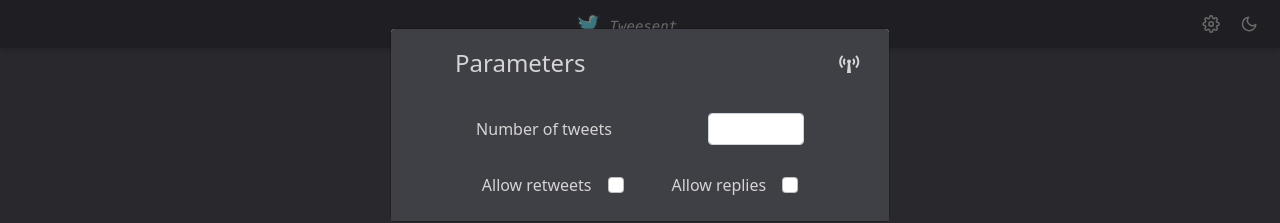
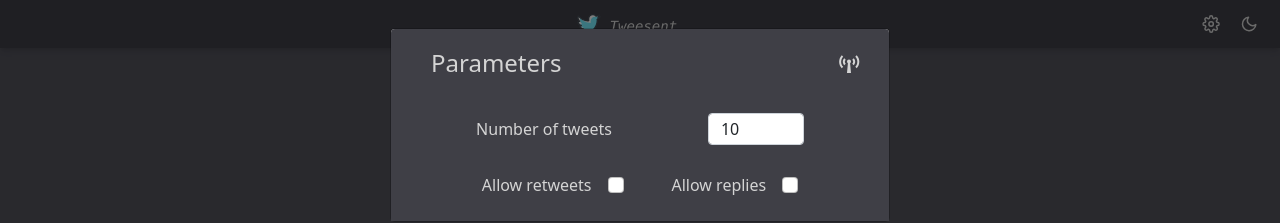
Before and after one commit to presedo93/tweesent-front, a React (Vite) app: page / in a window 1280 px wide. Both pictures are taken after a click on the icon 1210 px from the left and 24 px from the top of the page. Shown: the top 223 px of the page. Built offline with nearby package versions, Linux system fonts and the light colour scheme.

Commit message:
✨ zustand stores for params

```diff
--- a/src/components/parameters/FetchParams.tsx
+++ b/src/components/parameters/FetchParams.tsx
@@ -1,20 +1,22 @@
 import { Form } from "react-bootstrap";
+import useParams from "../../stores/params";
 
 const FetchParams = () => {
+    let { numTweets, allowRt, allowRe, setTweets, setRt, setRe } = useParams();
     return (
         <Form.Group>
             <div className="flex justify-center mr-24">
                 <Form.Label className="mt-1">Number of tweets</Form.Label>
                 <div className="w-24">
-                    <Form.Control className="h-8 ml-24" type="text" />
+                    <Form.Control className="h-8 ml-24" type="text" value={numTweets} onChange={(e) => setTweets(Number(e.target.value))} />
                 </div>
             </div>
             <br />
             <div className="flex justify-center">
                 <Form.Label>Allow retweets</Form.Label>
-                <Form.Check type="checkbox" className="ml-4" />
+                <Form.Check type="checkbox" className="ml-4" checked={allowRt} onChange={(e) => setRt(e.target.checked)} />
                 <Form.Label className="ml-12">Allow replies</Form.Label>
-                <Form.Check type="checkbox" className="ml-4" />
+                <Form.Check type="checkbox" className="ml-4" checked={allowRe} onChange={(e) => setRe(e.target.checked)} />
             </div>
         </Form.Group>
     )
--- a/src/components/parameters/Params.tsx
+++ b/src/components/parameters/Params.tsx
@@ -1,6 +1,6 @@
-import { useState } from "react";
 import { Modal, Form } from "react-bootstrap";
 import { useTheme } from "../../stores/settings";
+import useParams from "../../stores/params";
 
 import TitleParams from "./TitleParams";
 import FetchParams from "./FetchParams";
@@ -15,8 +15,7 @@ const Params = (props: ParamsProps) => {
     const { dark } = useTheme();
     const bgcolor = dark ? "bg-zinc-700" : "bg-gray-400";
     const icolor = dark ? "text-neutral-300" : "text-neutral-700";
-
-    const [live, setLive] = useState(false);
+    let { live, setLive } = useParams();
 
     const paramOptions = () => {
         return (!live) ? <FetchParams /> : <LiveParams />
--- a/src/components/parameters/TitleParams.tsx
+++ b/src/components/parameters/TitleParams.tsx
@@ -17,7 +17,7 @@ const TitleParams = (props: TitleProps) => {
 
     return (
         <>
-            <Modal.Title className={icolor + " ml-12"}>Parameters</Modal.Title>
+            <Modal.Title className={icolor + " ml-6"}>Parameters</Modal.Title>
             <OverlayTrigger
                 placement={"bottom"}
                 overlay={
--- /dev/null
+++ b/src/stores/params.ts
@@ -0,0 +1,29 @@
+import create from "zustand";
+
+interface ParamsState {
+    numTweets: number,
+    setTweets: (tw: number) => void,
+
+    allowRt: boolean,
+    setRt: (rt: boolean) => void,
+
+    allowRe: boolean,
+    setRe: (re: boolean) => void,
+
+    live: boolean,
+    setLive: (lv: boolean) => void,
+}
+
+const useParams = create<ParamsState>()((set) => ({
+    numTweets: 10,
+    allowRt: false,
+    allowRe: false,
+    live: false,
+
+    setTweets: (tw: number) => set(() => ({ numTweets: tw })),
+    setRt: (rt: boolean) => set(() => ({ allowRt: rt })),
+    setRe: (re: boolean) => set(() => ({ allowRe: re })),
+    setLive: (lv: boolean) => set(() => ({ live: lv }))
+}));
+
+export default useParams;
```
Also changed, not shown: src/stores/settings.ts (+4 -4 lines).
